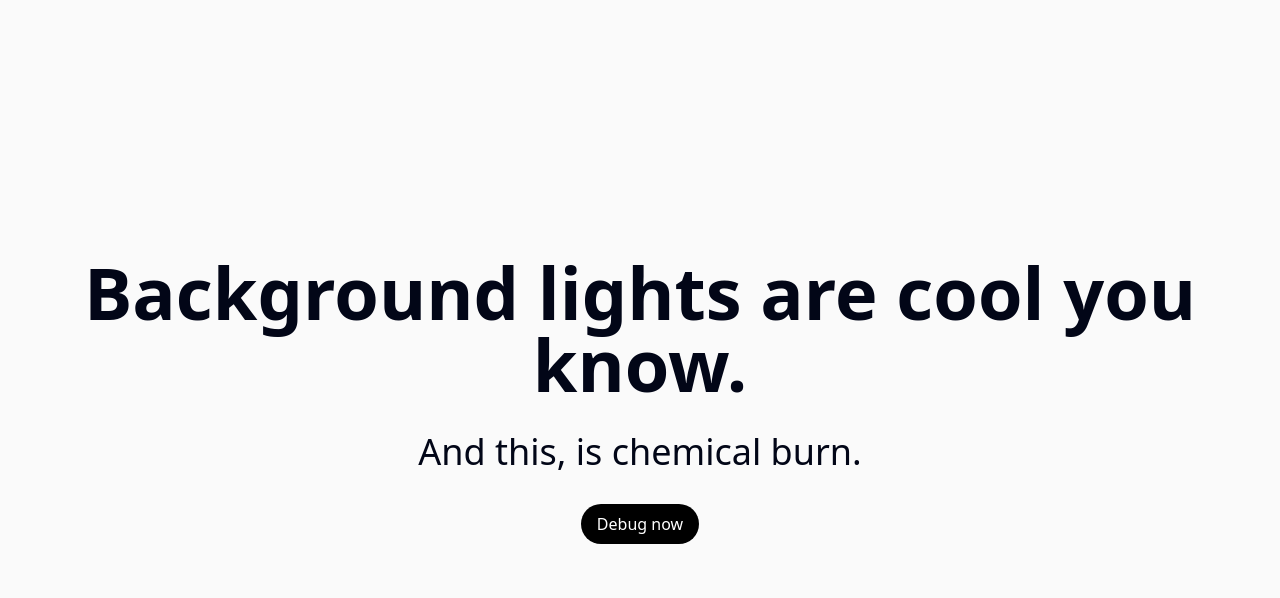
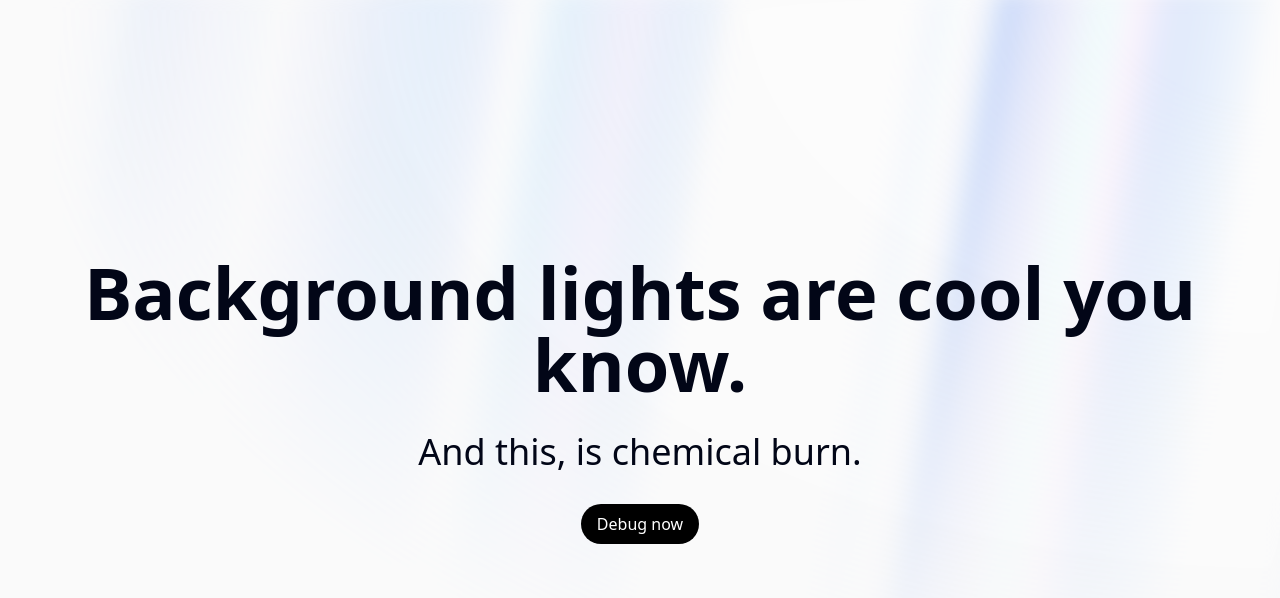
Before and after one commit to Ssaammmmiitt/Translator, a Next.js app in the folder translator/: page / in a window 1280 px wide. Shown: the top 598 px of the page. Built offline with nearby package versions, Linux system fonts and the light colour scheme.

Commit message:
refactor: Update Aurora background styles for dark mode support

```diff
--- a/translator/src/components/ui/Aurora-bg.tsx
+++ b/translator/src/components/ui/Aurora-bg.tsx
@@ -17,13 +17,13 @@ export function AuroraBackgroundDemo() {
         }}
         className="relative flex flex-col gap-4 items-center justify-center px-4"
       >
-        <div className="text-3xl md:text-7xl font-bold text-center">
+        <div className="text-3xl md:text-7xl font-bold dark:text-white text-center">
           Background lights are cool you know.
         </div>
-        <div className="font-extralight text-base md:text-4xl py-4">
+        <div className="font-extralight text-base md:text-4xl dark:text-neutral-200 py-4">
           And this, is chemical burn.
         </div>
-        <button className="bg-black rounded-full w-fit text-white px-4 py-2">
+        <button className="bg-black dark:bg-white rounded-full w-fit text-white dark:text-black px-4 py-2">
           Debug now
         </button>
       </motion.div>
--- a/translator/tailwind.config.ts
+++ b/translator/tailwind.config.ts
@@ -1,13 +1,18 @@
-import type { Config } from "tailwindcss"
+const {
+  default: flattenColorPalette,
+} = require("tailwindcss/lib/util/flattenColorPalette");
+
+import type { Config } from "tailwindcss";
 
 const config = {
   darkMode: ["class"],
   content: [
-    './pages/**/*.{ts,tsx}',
-    './components/**/*.{ts,tsx}',
-    './app/**/*.{ts,tsx}',
-    './src/**/*.{ts,tsx}',
-	],
+    "./pages/**/*.{ts,tsx}",
+    "./components/**/*.{ts,tsx}",
+    "./app/**/*.{ts,tsx}",
+    "./src/**/*.{ts,tsx}",
+    "./node_modules/preline/preline.js",
+  ],
   prefix: "",
   theme: {
     container: {
@@ -58,7 +63,16 @@ const config = {
         md: "calc(var(--radius) - 2px)",
         sm: "calc(var(--radius) - 4px)",
       },
+
       keyframes: {
+        aurora: {
+          from: {
+            backgroundPosition: "50% 50%, 50% 50%",
+          },
+          to: {
+            backgroundPosition: "350% 50%, 350% 50%",
+          },
+        },
         "accordion-down": {
           from: { height: "0" },
           to: { height: "var(--radix-accordion-content-height)" },
@@ -69,12 +83,28 @@ const config = {
         },
       },
       animation: {
+        aurora: "aurora 60s linear infinite",
         "accordion-down": "accordion-down 0.2s ease-out",
         "accordion-up": "accordion-up 0.2s ease-out",
       },
     },
   },
-  plugins: [require("tailwindcss-animate")],
-} satisfies Config
+  plugins: [
+    require("tailwindcss-animate"),
+    require("preline/plugin"),
+    addVariablesForColors,
+  ],
+} satisfies Config;
 
-export default config
+export default config;
+
+function addVariablesForColors({ addBase, theme }: any) {
+  let allColors = flattenColorPalette(theme("colors"));
+  let newVars = Object.fromEntries(
+    Object.entries(allColors).map(([key, val]) => [`--${key}`, val])
+  );
+
+  addBase({
+    ":root": newVars,
+  });
+}
```
